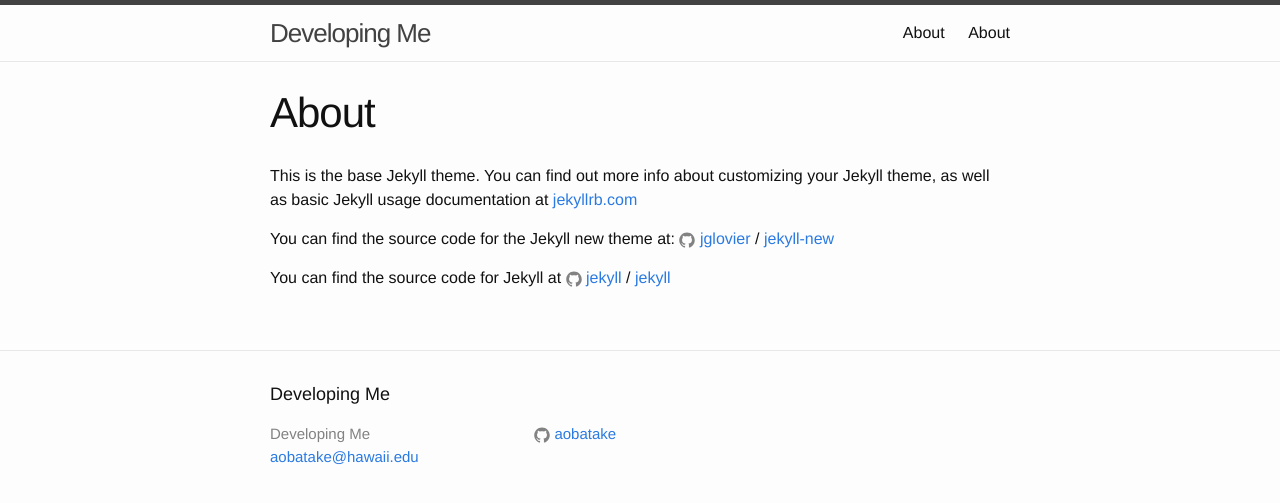
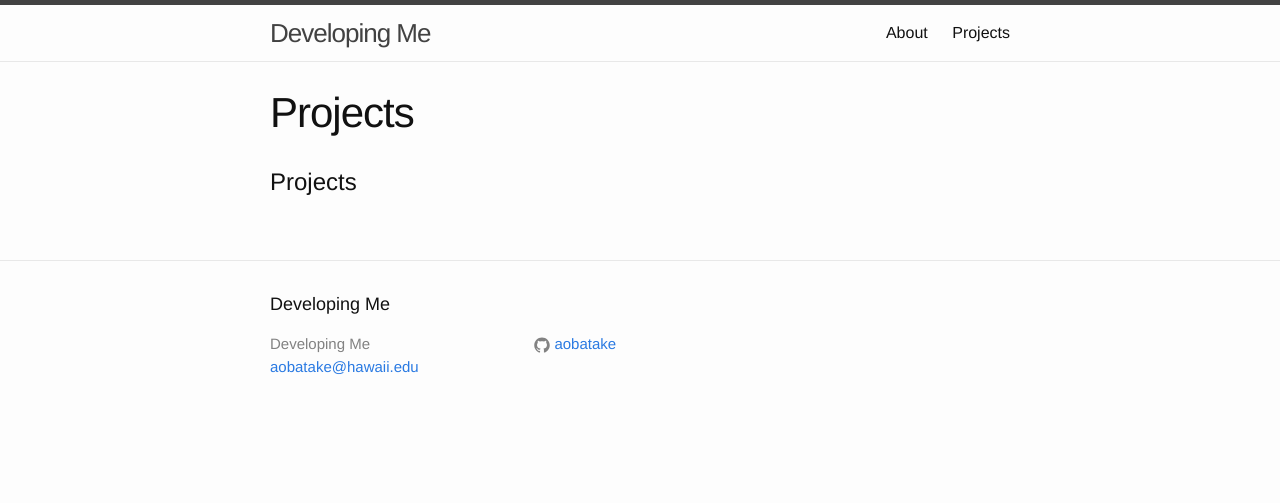
Before and after one commit to aobatake/aobatake.github.io, a Jekyll site: the page built from pages/projects.md, in a window 1280 px wide. Shown: the top 503 px of the page. Built offline with Jekyll 4.4.1, drawn with Linux system fonts in a browser that asks for light colours.

Commit message:
update project page

```diff
--- a/pages/projects.md
+++ b/pages/projects.md
@@ -1,15 +1,7 @@
 ---
 layout: page
-title: About
+title: Projects
 permalink: /about/
 ---
 
-This is the base Jekyll theme. You can find out more info about customizing your Jekyll theme, as well as basic Jekyll usage documentation at [jekyllrb.com](http://jekyllrb.com/)
-
-You can find the source code for the Jekyll new theme at:
-{% include icon-github.html username="jglovier" %} /
-[jekyll-new](https://github.com/jglovier/jekyll-new)
-
-You can find the source code for Jekyll at
-{% include icon-github.html username="jekyll" %} /
-[jekyll](https://github.com/jekyll/jekyll)
+<h1 class = "page-header">Projects<h1>
```
